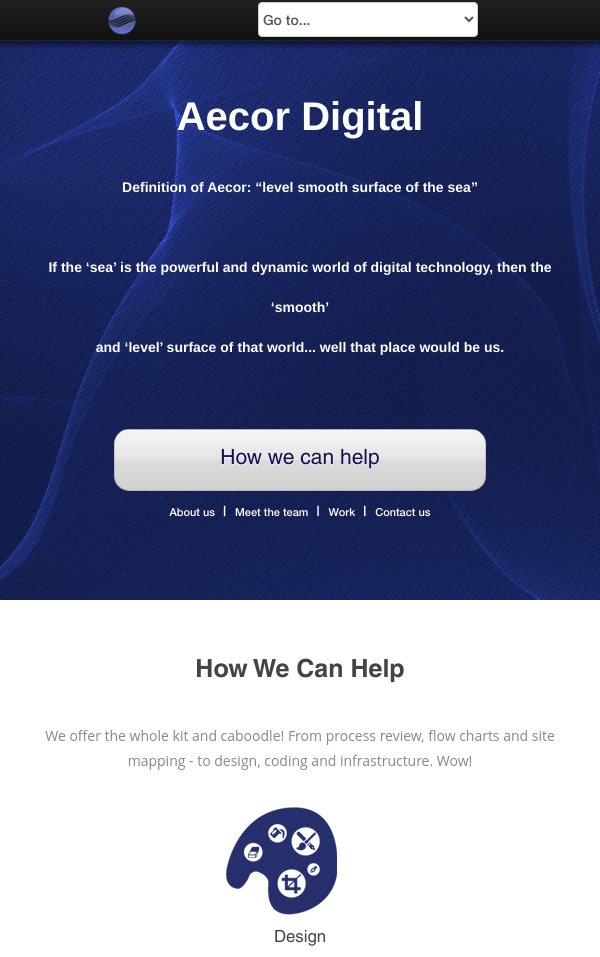
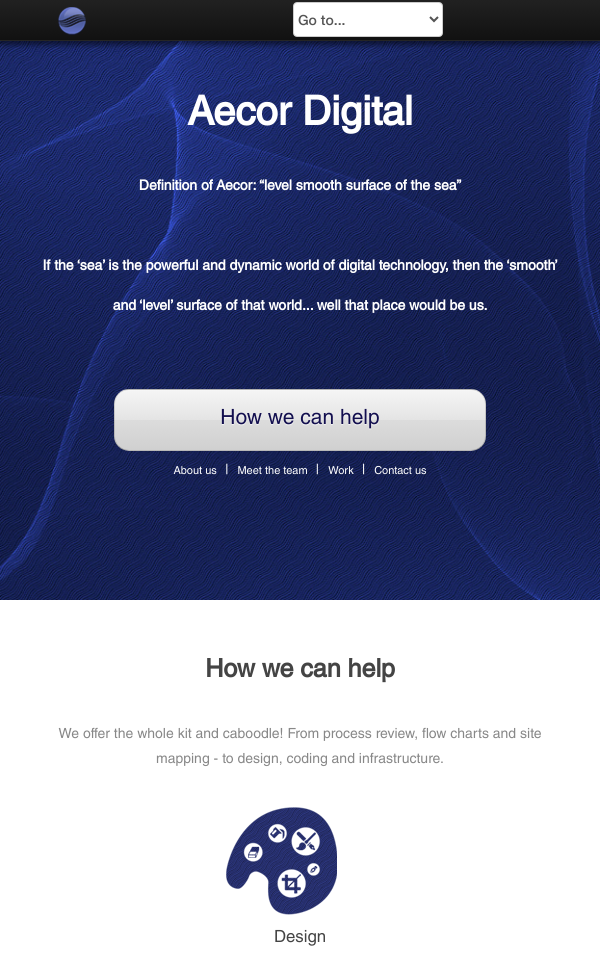
Before and after one commit to abaecor/aecorwebsite, a PHP site: page / in a window 600 px wide. Shown: the top 957 px of the page. Run offline with PHP 8.4, Linux system fonts and the light colour scheme; the visitor is signed in with stand-in values (Sample User, id 1); some libraries are stand-ins or nearby versions.

Commit message:
changes for mobile

```diff
--- a/css/custom_responsive.css
+++ b/css/custom_responsive.css
@@ -234,6 +234,9 @@
 
 /* Mobile landscape width 320 */
 @media only screen and (max-width: 767px) {
+            body,h3,h1{
+                font-family: 'HelveticaMed', Open Sans!important;
+            }
             .banner_nav{
                         padding-right:5px;
                         padding-left:5px;
@@ -276,6 +279,9 @@
             }
             .pad_icon .span4 {
             	height: 40%!important;
+            }
+            .pad_icon {
+                margin-top: 27%;
             }
             .container {
             padding:20px;
@@ -329,6 +335,11 @@
                 height: 30px;
                 padding: 8px 0;
                 line-height: 0px;
+                width: 150px;
+            }
+            .logo{
+                position: relative;
+                left: -50px;
             }
 
             /*portfolio*/
@@ -346,6 +357,9 @@
             #options li a {
                 display: block;
                 text-align: center !important;
+            }
+            #contact h1{
+                padding-top: 6%;
             }
 
 }
@@ -374,6 +388,9 @@
             }
             .pad_icon .span4 {
             	height: 40%!important;
+            }
+            .pad_icon {
+                margin-top: 27%;
             }
              .container {
             padding:20px;
@@ -404,7 +421,9 @@
                 display: block;
                 text-align: center;
             }
-
+            #contact h1{
+                padding-top: 6%;
+            }
 
             #options li a {
                 display: block;
--- a/index.php
+++ b/index.php
@@ -86,9 +86,9 @@
     <!--<div class='mid_head'></div>  !-->
     <div class="scrollvspace"></div>
     <div class="span12">
-                <h1 class="responsive_text help-how">How We Can Help</span></h1>
+                <h1 class="responsive_text help-how">How we can help</span></h1>
                 <h3>We offer the whole kit and caboodle! From process review, flow charts and site</br>
-                    mapping - to design, coding and infrastructure. Wow! </h3>
+                    mapping - to design, coding and infrastructure.</h3>
         </div>
     <div class="row iconset">
         <div class="span4">
@@ -224,7 +224,7 @@
 	        <img src="images/lip.png" alt="img" />
             <article class="content">
                 <span class="strip"></span>
-                <h4> Keep It Simple (Stupid!) </h4>
+                <h4> Keep it simple (Stupid!) </h4>
                 <p>Don't over complicate matters.<br/> Define the problem, <br/>set your goals and achieve them.</p>
             </article>
         </div>
@@ -433,7 +433,7 @@ function refreshCaptcha()
   </div>
 
 </div>
-<div id="backtotop"><a href="#"><img src="images/back_to_top_btn.png" border="0" alt="Go to TOP" /></a></div>
+<div id="backtotop"><a href="#"><img src="images/back_to_top_btn.png" border="0" alt="Go to TOP"/></a></div>
 <!-- back to top script -->
 
 <!-- include jQuery Library -->
--- a/style.css
+++ b/style.css
@@ -380,7 +380,6 @@ filter: progid:DXImageTransform.Microsoft.gradient( startColorstr='#d0d0d0', end
 }
 .addr {
 	margin-top: 20px !important;
-	width: 471px !important;
 	position: inherit !important;
 }
 
```
